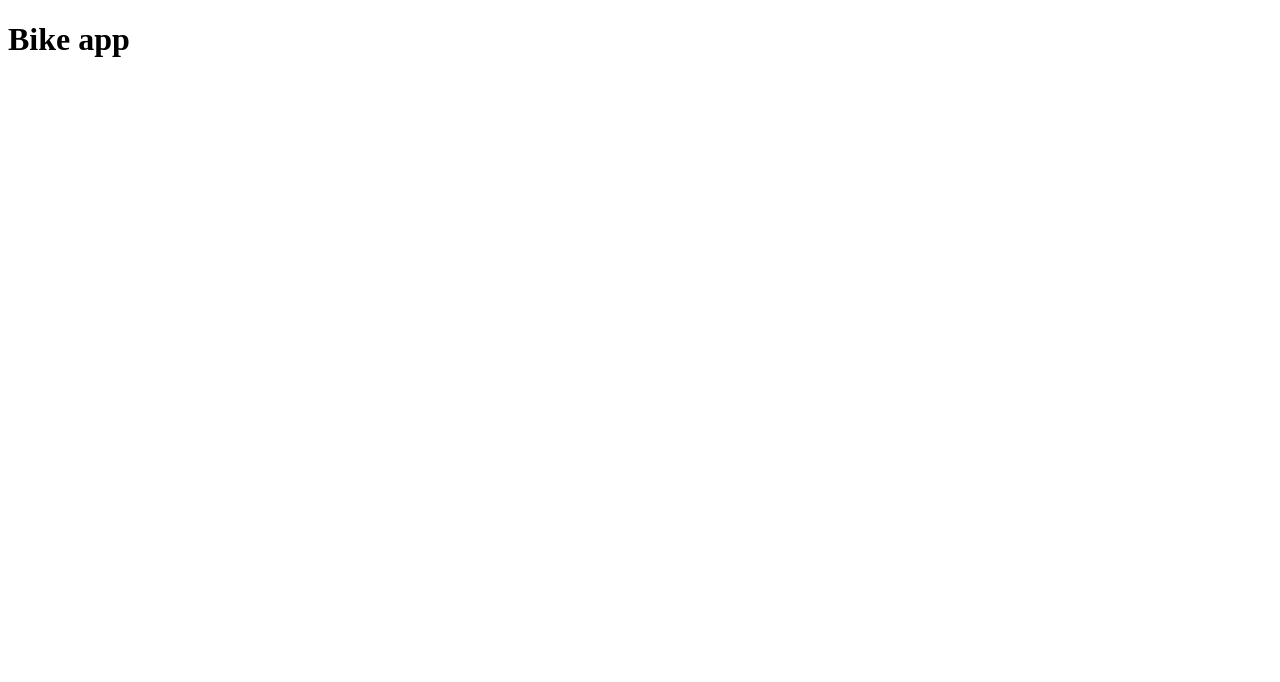
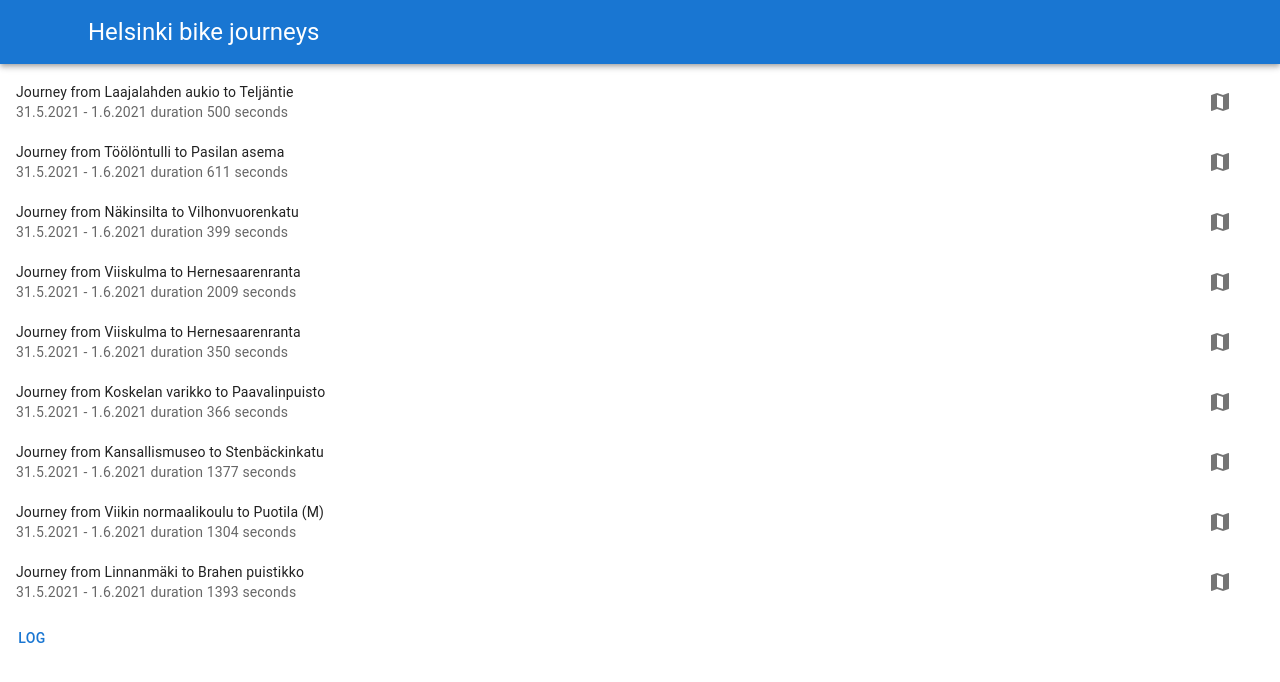
Before and after one commit to cjuto002-xamk/Helsinki-city-bike-app, a React (Create React App) app in the folder client/: page / in a window 1280 px wide. Shown: the top 682 px of the page. Built offline with nearby package versions, Linux system fonts and the light colour scheme.

Commit message:
Simple journeylist with testdata and no proper formatting

```diff
--- a/client/package.json
+++ b/client/package.json
@@ -5,6 +5,8 @@
   "dependencies": {
     "@emotion/react": "^11.10.5",
     "@emotion/styled": "^11.10.5",
+    "@fontsource/roboto": "^4.5.8",
+    "@mui/icons-material": "^5.11.0",
     "@mui/material": "^5.11.4",
     "@testing-library/jest-dom": "^5.16.5",
     "@testing-library/react": "^13.4.0",
--- a/client/src/App.tsx
+++ b/client/src/App.tsx
@@ -1,12 +1,15 @@
 import React from 'react';
+import Header from './components/Header';
+import JourneyList from './components/JourneyList';
 
 function App() {
   return (
-    <div className="App">
-      <header className="App-header">
-        <h1>Bike app</h1>
-      </header>
-    </div>
+    <>
+    <Header/>
+
+    <JourneyList/>
+
+    </>
   );
 }
 
--- /dev/null
+++ b/client/src/components/Header.tsx
@@ -0,0 +1,21 @@
+import React from 'react'
+import { AppBar, Container, CssBaseline, IconButton, Toolbar, Typography } from '@mui/material';
+
+const Header : React.FC = () : React.ReactElement => {
+  return (
+    <>
+    <CssBaseline />
+    <AppBar position='static'>
+      <Container>
+        <Toolbar>
+          <Typography variant="h5" component="div" sx={{ flexGrow: 1 }}>Helsinki bike journeys</Typography>
+          <IconButton color="inherit">
+          </IconButton>
+        </Toolbar>
+      </Container>
+    </AppBar>
+    </>
+  )
+}
+
+export default Header;
--- /dev/null
+++ b/client/src/components/JourneyList.tsx
@@ -0,0 +1,46 @@
+import React from 'react'
+import { Button, List, ListItem, ListItemIcon, ListItemText} from '@mui/material';
+import MapIcon from '@mui/icons-material/Map';
+import { testdata } from "../data/testdata"
+
+interface Journey {
+    Departure : Date
+    Return : Date
+    ["Departure station id"] : number
+    ["Departure station name"] : string
+    ["Return station id"] : number
+    ["Return station name"] : string
+    ["Covered distance (m)"] : number
+    ["Duration (sec.)"] : number
+}
+
+const data : Journey[] = JSON.parse(JSON.stringify(testdata), (key, value) => {
+    if (key === 'Departure' || key === 'Return') {
+        return new Date(value);
+    }
+    return value;
+});
+
+const JourneyList : React.FC = () : React.ReactElement => {
+  return (
+    <>
+    <List dense={true}>
+      {data.map((journey : Journey, idx : number) => {
+        return (<ListItem key={idx}>
+                  <ListItemText
+                    primary={`Journey from ${journey['Departure station name']} to ${(journey['Return station name'])}`}
+                    secondary={`${journey.Departure.toLocaleDateString("fi-FI")} - ${journey.Return.toLocaleDateString("fi-FI")}
+                                duration ${journey['Duration (sec.)']} seconds`}
+                  />
+                    <ListItemIcon>
+                        <MapIcon />
+                    </ListItemIcon>
+                </ListItem>)
+      })}
+    </List>
+    <Button onClick={() => console.log(data[1].Departure)}>LOG</Button>
+    </>
+  )
+}
+
+export default JourneyList;
--- /dev/null
+++ b/client/src/data/testdata.ts
@@ -0,0 +1,92 @@
+export const testdata = [
+  {
+    "Departure": "2021-05-31T23:57:25",
+    "Return": "2021-06-01T00:05:46",
+    "Departure station id": "094",
+    "Departure station name": "Laajalahden aukio",
+    "Return station id": 100,
+    "Return station name": "Teljäntie",
+    "Covered distance (m)": 2043,
+    "Duration (sec.)": 500
+  },
+  {
+    "Departure": "2021-05-31T23:56:59",
+    "Return": "2021-06-01T00:07:14",
+    "Departure station id": "082",
+    "Departure station name": "Töölöntulli",
+    "Return station id": 113,
+    "Return station name": "Pasilan asema",
+    "Covered distance (m)": 1870,
+    "Duration (sec.)": 611
+  },
+  {
+    "Departure": "2021-05-31T23:56:44",
+    "Return": "2021-06-01T00:03:26",
+    "Departure station id": 123,
+    "Departure station name": "Näkinsilta",
+    "Return station id": 121,
+    "Return station name": "Vilhonvuorenkatu",
+    "Covered distance (m)": 1025,
+    "Duration (sec.)": 399
+  },
+  {
+    "Departure": "2021-05-31T23:56:23",
+    "Return": "2021-06-01T00:29:58",
+    "Departure station id": "004",
+    "Departure station name": "Viiskulma",
+    "Return station id": "065",
+    "Return station name": "Hernesaarenranta",
+    "Covered distance (m)": 4318,
+    "Duration (sec.)": 2009
+  },
+  {
+    "Departure": "2021-05-31T23:56:11",
+    "Return": "2021-06-01T00:02:02",
+    "Departure station id": "004",
+    "Departure station name": "Viiskulma",
+    "Return station id": "065",
+    "Return station name": "Hernesaarenranta",
+    "Covered distance (m)": 1400,
+    "Duration (sec.)": 350
+  },
+  {
+    "Departure": "2021-05-31T23:54:48",
+    "Return": "2021-06-01T00:00:57",
+    "Departure station id": 292,
+    "Departure station name": "Koskelan varikko",
+    "Return station id": 133,
+    "Return station name": "Paavalinpuisto",
+    "Covered distance (m)": 1713,
+    "Duration (sec.)": 366
+  },
+  {
+    "Departure": "2021-05-31T23:54:11",
+    "Return": "2021-06-01T00:17:11",
+    "Departure station id": "034",
+    "Departure station name": "Kansallismuseo",
+    "Return station id": "081",
+    "Return station name": "Stenbäckinkatu",
+    "Covered distance (m)": 2550,
+    "Duration (sec.)": 1377
+  },
+  {
+    "Departure": "2021-05-31T23:53:04",
+    "Return": "2021-06-01T00:14:52",
+    "Departure station id": 240,
+    "Departure station name": "Viikin normaalikoulu",
+    "Return station id": 281,
+    "Return station name": "Puotila (M)",
+    "Covered distance (m)": 5366,
+    "Duration (sec.)": 1304
+  },
+  {
+    "Departure": "2021-05-31T23:52:03",
+    "Return": "2021-06-01T00:15:16",
+    "Departure station id": 116,
+    "Departure station name": "Linnanmäki",
+    "Return station id": 117,
+    "Return station name": "Brahen puistikko",
+    "Covered distance (m)": 3344,
+    "Duration (sec.)": 1393
+  }
+]
```
Also changed, not shown: 1 other file (tests, documents, lock files or other folders).
